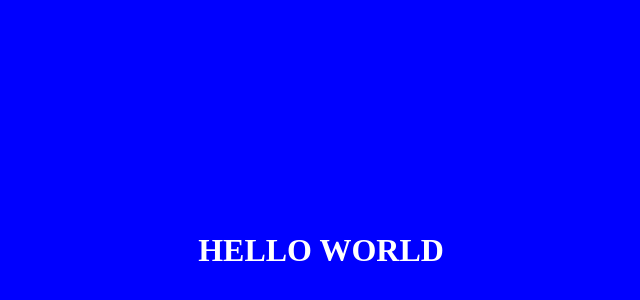
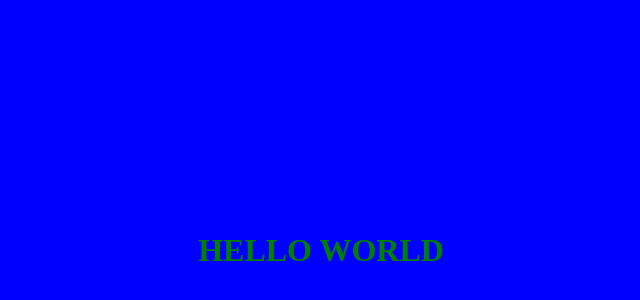
Before and after one commit to PierreJAH/myfirstrepo, a plain HTML site: page index.html in a window 1280 px wide. Shown: the part 42-342 px from the top of the page, without its empty margins (319-959 px from the left). Drawn offline with Linux system fonts and the light colour scheme.

Commit message:
modif couleur titre

```diff
--- a/index.html
+++ b/index.html
@@ -6,6 +6,6 @@
     <title></title>
   </head>
   <body style="background-color:blue">
-<h1 style="padding-top:20%; padding-bottom:20%; text-align:center; color: white">HELLO WORLD</h1>
+<h1 style="padding-top:20%; padding-bottom:20%; text-align:center; color: green">HELLO WORLD</h1>
   </body>
 </html>
```
